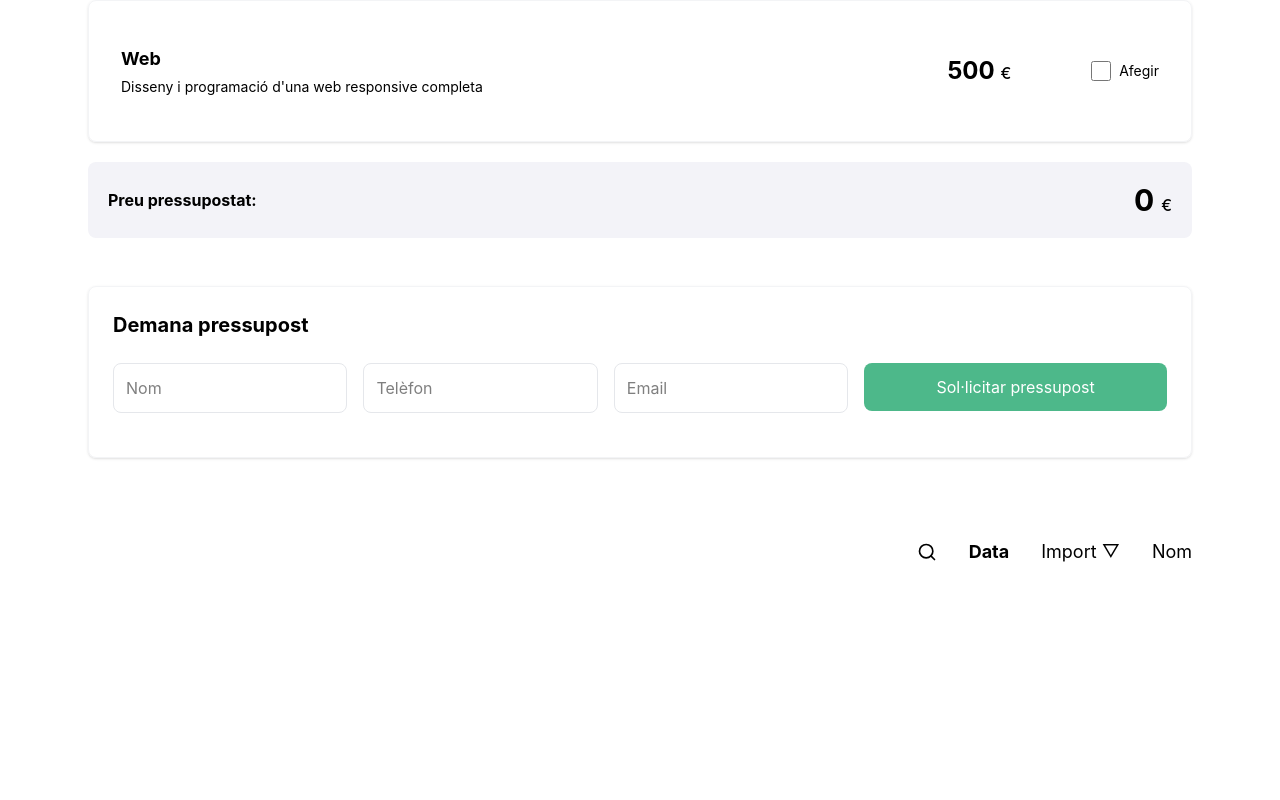
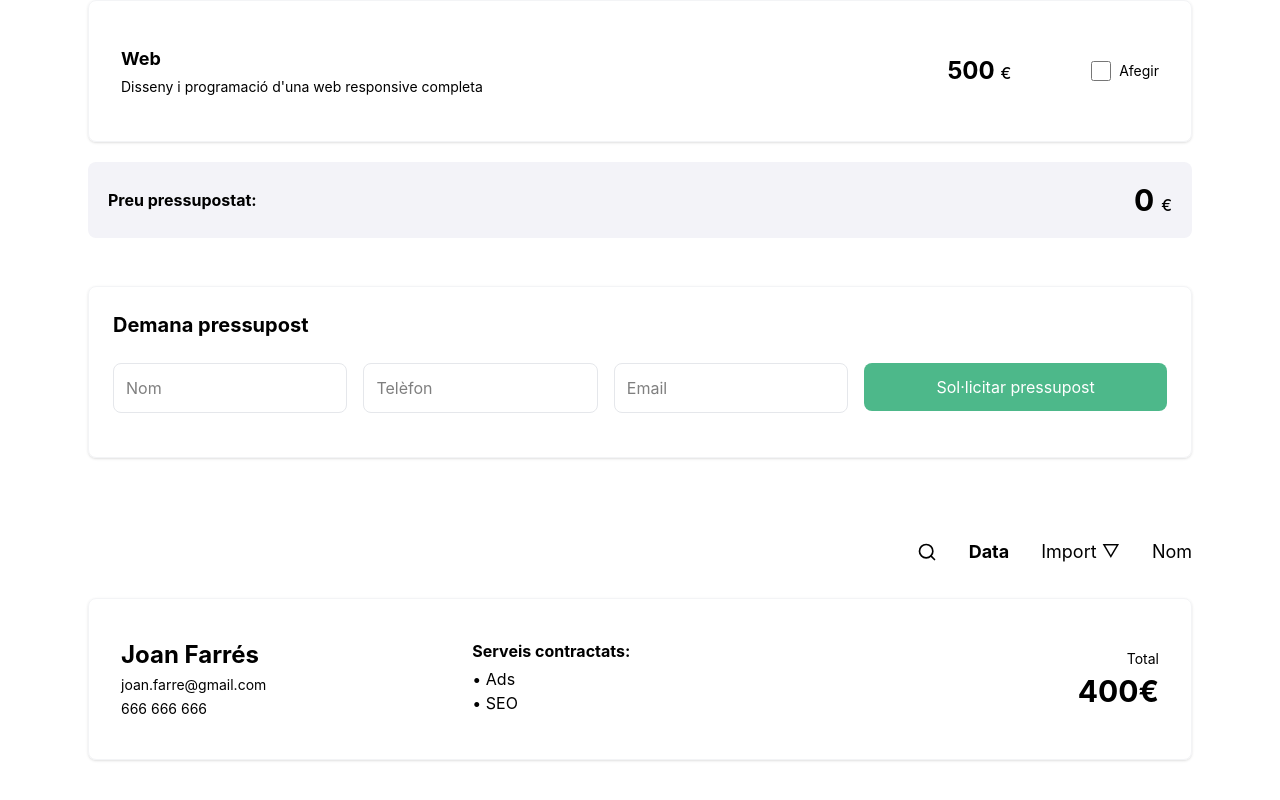
Before and after one commit to gemmaadev/budget-app-digital-services, a React (Vite) app: page / in a window 1280 px wide. Shown: the part 404-1204 px from the top of the page. Before the commit the page ends 1010 px from the top, so only its background shows below. Built offline with nearby package versions, Linux system fonts and the light colour scheme.

Commit message:
feat(BudgetCard): add budget card markup and styles

```diff
--- a/src/features/budget-history/BudgetHistorySection.tsx
+++ b/src/features/budget-history/BudgetHistorySection.tsx
@@ -1,4 +1,5 @@
 import { SearchAndSort } from "./components/SearchAndSort";
+import { BudgetCard } from "./components/BudgetCard";
 
 export function BudgetHistorySection() {
   return (
@@ -9,6 +10,9 @@ export function BudgetHistorySection() {
         onSearch={() => {}}
         onSort={() => {}}
       />
+      <section>
+        <BudgetCard />
+      </section>
     </div>
   );
 }
--- /dev/null
+++ b/src/features/budget-history/components/BudgetCard.tsx
@@ -0,0 +1,31 @@
+export function BudgetCard() {
+  return (
+    <article className="flex flex-col md:flex-row rounded-lg px-8 py-10 shadow-sm border border-gray-100 gap-4">
+      <div className="flex justify-between md:block flex-1">
+        <div className="flex flex-col gap-1">
+          <h3 className="font-bold text-2xl">Joan Farrés</h3>
+          <p className="text-sm">joan.farre@gmail.com</p>
+          <p className="text-sm">666 666 666</p>
+        </div>
+
+        <div className="flex flex-col items-end md:hidden gap-1">
+          <p className="text-sm">Total</p>
+          <span className="font-bold text-2xl">400€</span>
+        </div>
+      </div>
+
+      <div className="flex flex-col gap-1 flex-1">
+        <h3 className="font-bold text-md">Serveis contractats:</h3>
+        <ul>
+          <li>• Ads</li>
+          <li>• SEO</li>
+        </ul>
+      </div>
+
+      <div className="hidden md:flex flex-col gap-1 flex-1 items-end justify-center">
+        <p className="text-sm">Total</p>
+        <span className="font-bold text-3xl">400€</span>
+      </div>
+    </article>
+  );
+}
--- a/src/features/budget-history/components/SearchAndSort.tsx
+++ b/src/features/budget-history/components/SearchAndSort.tsx
@@ -18,7 +18,7 @@ export function SearchAndSort({
   const [isSortVisible, setIsSortVisible] = useState(false);
 
   return (
-    <div className="flex flex-col gap-8 md:flex-row md:justify-end">
+    <div className="flex flex-col gap-8 pb-6 md:flex-row md:justify-end">
       <div className="flex justify-end gap-4">
         <button
           type="button"
```
